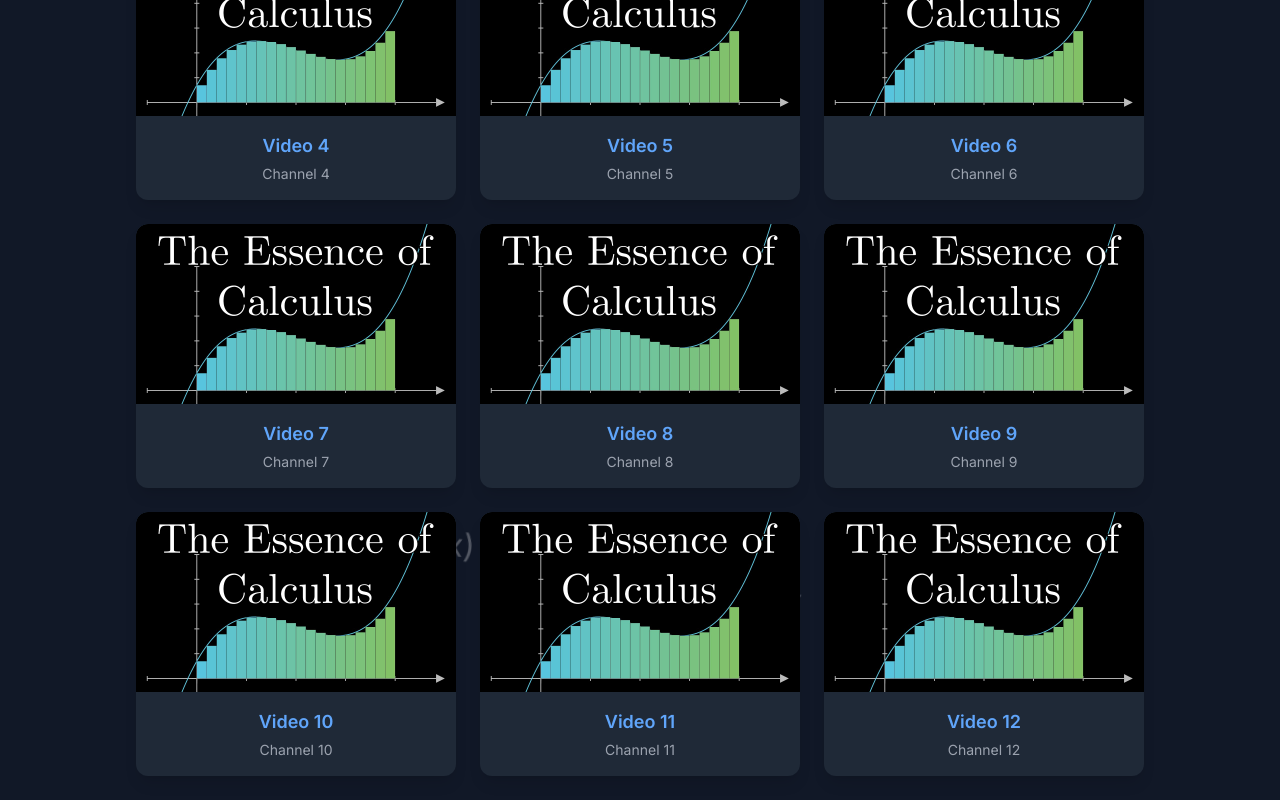
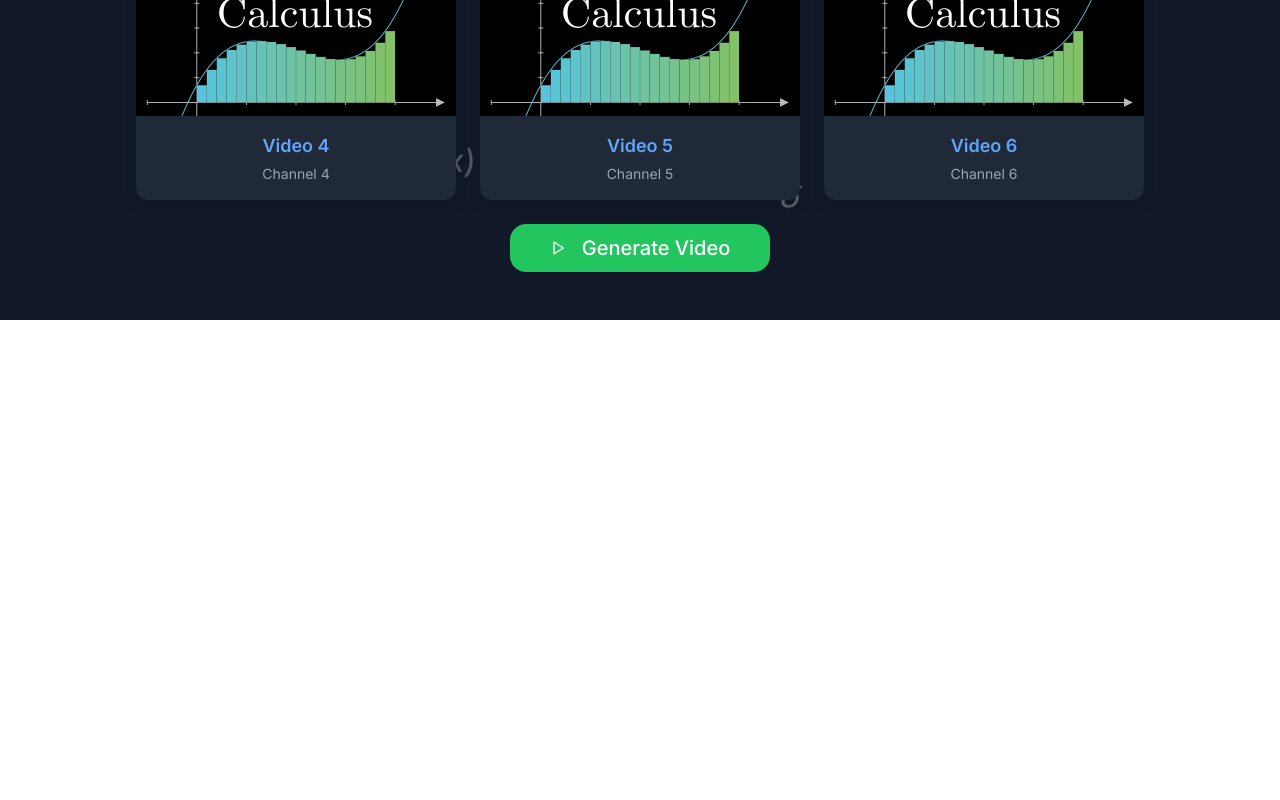
Before and after one commit to NisargBrahmbhatt4778/IC-Hack-Front-End-2, a Next.js app: page /recommendations in a window 1280 px wide. Shown: the part 570-1370 px from the top of the page. After the commit the page ends 890 px from the top, so only its background shows below. Built offline with nearby package versions, Linux system fonts and the light colour scheme.

Commit message:
Added gen video button

```diff
--- a/app/recommendations/page.tsx
+++ b/app/recommendations/page.tsx
@@ -66,12 +66,22 @@ export default function RecommendationPage() {
           ))}
         </div>
       </main>
+
+      {/* Generate Video Button */}
+      <div className="mb-12 flex justify-center w-full z-10">
+        <Button
+          onClick={() => router.push('/')}
+          className="bg-green-500 text-white py-6 px-10 rounded-2xl text-xl">
+          <Play className="mr-2 h-8 w-8" /> Generate Video
+        </Button>
+      </div>
+
     </div>
   )
 }
 
 function generateVideos() {
-  return Array.from({ length: 12 }, (_, i) => ({
+  return Array.from({ length: 6 }, (_, i) => ({
     title: `Video ${i + 1}`,
     channel: `Channel ${i + 1}`,
     thumbnail: `/thumbnail.jpg`,
```
